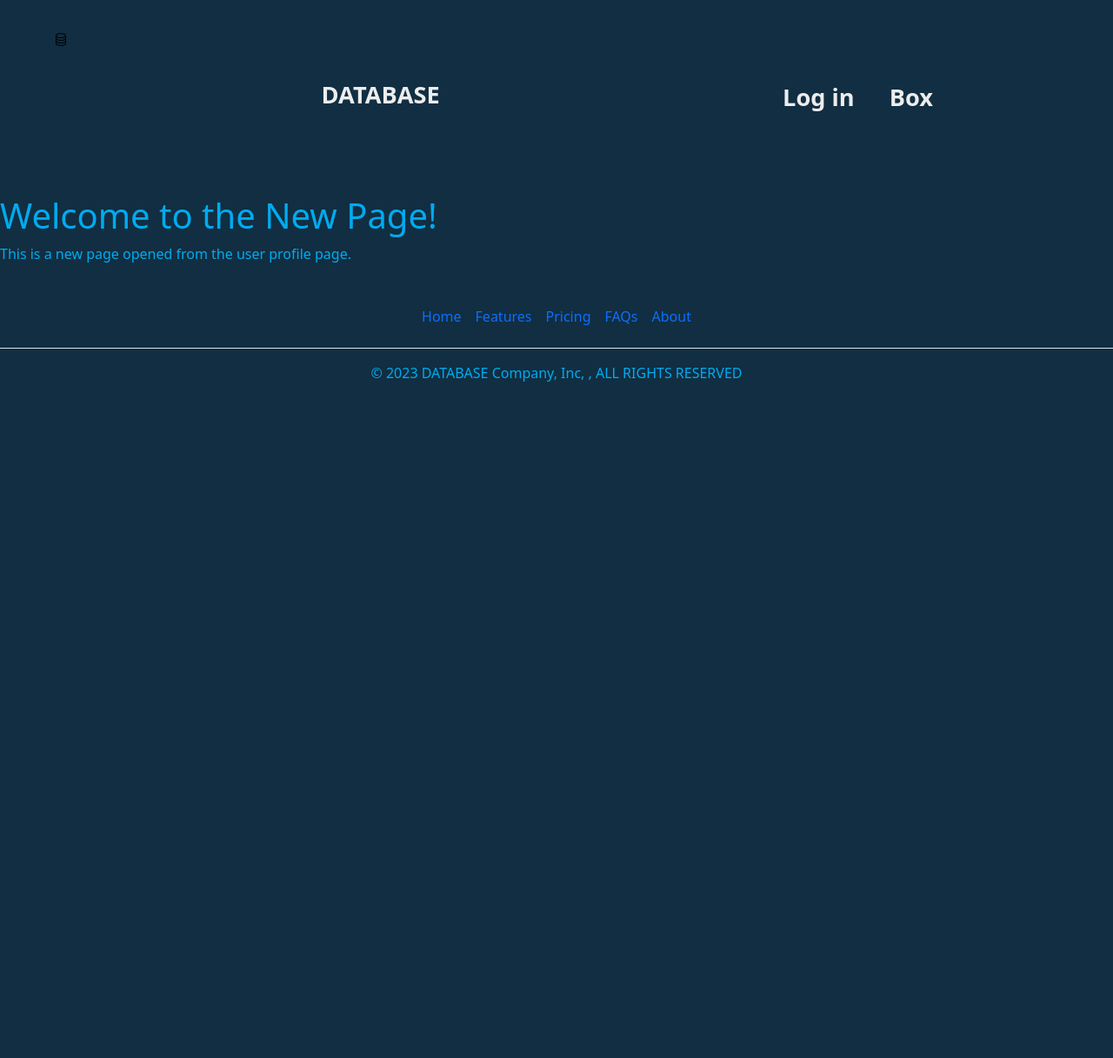
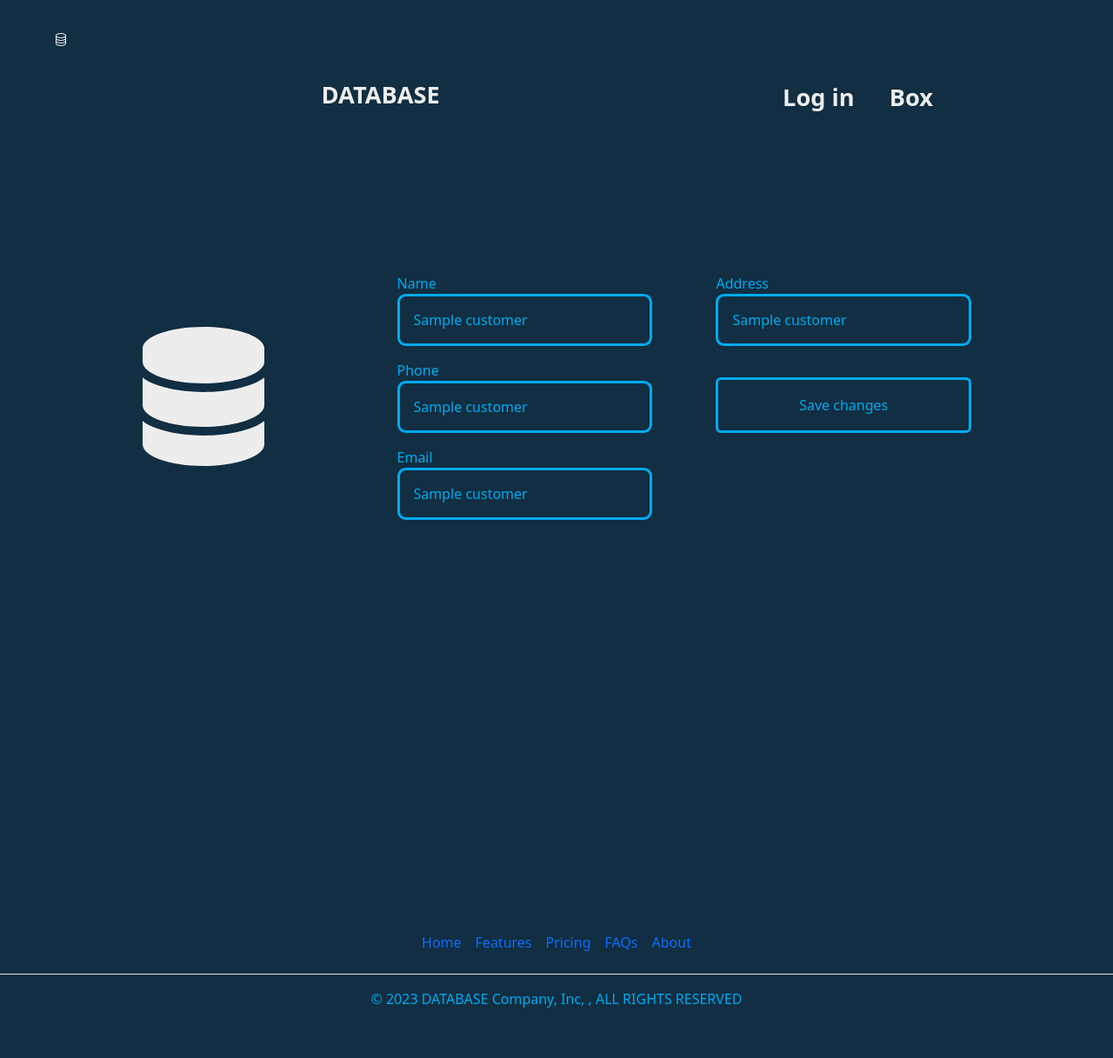
Before and after one commit to Esapling/Shopping-Website-Database-Project, a Flask app: template templates/update_profile.html in a window 1280 px wide. Shown: the whole page at 87% size. Before the commit the page ends 439 px from the top, so only its background shows below. Run offline with Flask 3, Linux system fonts and the light colour scheme; the template is opened without the code that fills it: values that come from a table or form of the project are taken from there, most other values are stand-ins (such as "Sample title", 1, 10 or a date in 2020); some libraries are stand-ins or nearby versions.

Commit message:
Implemented update_profile.py

```diff
--- a/instances/fav_box.sql
+++ b/instances/fav_box.sql
@@ -5,6 +5,6 @@ CREATE TABLE CUSTOMER_FAV_BOXES(
         ON UPDATE CASCADE,
 
     product_id INT NOT NULL REFERENCES PRODUCT (product_id)
-            ON DELETE CASCADE -- you missed the possiblity of buying the relevan item sadly :)
-            ON UPDATE CASCADE,
+            ON DELETE CASCADE -- you missed the possibility of buying the relevant item sadly :)
+            ON UPDATE CASCADE
 );
--- a/models.py
+++ b/models.py
@@ -28,8 +28,6 @@ class UpdateProfileForm(FlaskForm):
     phone = StringField("phone", validators=[DataRequired(), validators.Length(min=8)],
                         render_kw={"class": "input-field"})
     email = StringField("email", validators=[DataRequired(), validators.Email()], render_kw={"class": "input-field"})
-    password = StringField("password", validators=[DataRequired(), validators.Length(min=8)],
-                           render_kw={"class": "input-field"})
     address = StringField("address", validators=[DataRequired(), validators.Length(min=8)],
                           render_kw={"class": "input-field"})
     submit = SubmitField("submit", render_kw={"class": "submit-field"})
--- a/server.py
+++ b/server.py
@@ -1,6 +1,8 @@
 #! venv/bin/python3
 from flask import Flask, render_template, redirect, url_for, request, flash, session, jsonify
 from flask_bootstrap import Bootstrap5
+from flask_wtf.csrf import CSRFProtect
+
 from models import LoginForm, SignUpForm, UpdateProfileForm
 import os
 from database_manager import DatabaseManagement
@@ -12,6 +14,7 @@ from random import shuffle
 from config import DEBUG, PORT, username, password, database
 
 # from regUserManager import RegUser
+from utilities import hashPassword
 
 SECRET_KEY = os.urandom(32)
 
@@ -20,9 +23,49 @@ app = Flask(__name__)
 app.secret_key = SECRET_KEY
 bootstrap = Bootstrap5(app)
 
+csrf = CSRFProtect()
+csrf.init_app(app)
 
-# seperate relative methods in diff modules with classes
+# separate relative methods in diff modules with classes
 
+"""
+    TODO:
+        [ ] User Profile
+            [~] Update
+            [ ] Delete
+        [ ] Favorites
+            [ ] Insert
+            [ ] Delete
+        [ ] Items more(?)
+            [ ] Sort alphabetical
+            [ ] Sort cost
+        [ ] Buying
+            [ ] Add to cart
+            [ ] Payment (?)
+            [ ] Stock control
+        [ ] Shoppingcart/box
+            [ ] See past transactions
+            [ ] Bill
+        [ ] Admin
+            [ ] Add new item
+            [ ] Delete item
+            [ ] Update item
+            [ ] Add new category
+            [ ] Delete category
+            [ ] Update category
+            [ ] Add new user
+            [ ] Delete user
+            [ ] Update user
+            [ ] See all transactions
+            [ ] See all users
+            [ ] See all items
+            [ ] See all categories
+            [ ] See all favorites
+            [ ] See all shopping carts
+            [ ] See all users
+        [ ] Searchbox
+
+"""
 
 @app.route("/favourites/<product_id>")
 def add_shopbox(product_id):
@@ -180,14 +223,15 @@ def sign_up(msg=None):
 def update_profile():
     updateProfileForm = UpdateProfileForm()
     if request.method == 'GET':
-        return render_template('update_profile.html', form=updateProfileForm)
+        customer_obj = Customer()
+        customer = customer_obj.getCustomerByEmail(email=session['user_email'])
+        return render_template('update_profile.html', customer=customer, form=updateProfileForm)
     elif request.method == 'POST' and updateProfileForm.validate_on_submit():
         customer_dict = {
             "name": updateProfileForm.name.data,
             "phone": updateProfileForm.phone.data,
             "address": updateProfileForm.address.data,
-            "email": updateProfileForm.email.data,
-            "password": updateProfileForm.password.data
+            "email": updateProfileForm.email.data
         }
         customer_obj = Customer()
         customer_id = customer_obj.checkCustomerExistByPhone(customer_phone=customer_dict['phone'])
--- a/static/css/user_page.css
+++ b/static/css/user_page.css
@@ -72,6 +72,23 @@
     border: .2rem solid var(--main-color);
     border-radius: .6rem;
 }
+
+.user-details .info-item input {
+    width: 80%;
+    height: 100%;
+    padding: 1rem;
+    font-size: 1rem;
+    color: var(--main-color);
+    background: transparent;
+    border: .2rem solid var(--main-color);
+    border-radius: .6rem;
+}
+
+.user-details .info-item label {
+    text-align: start;
+    display: block;
+}
+
 .info-item button{
     position: relative;
     margin: 10% 0;
--- a/templates/update_profile.html
+++ b/templates/update_profile.html
@@ -3,7 +3,7 @@
 {% extends 'base.html' %}
 
 {%block styles%}
-<link rel="stylesheet" href="{{url_for('static', filename='css/user_page.css')}}" />
+<link rel="stylesheet" href="{{url_for('static', filename='css/user_page.css')}}"/>
 {%endblock%}
 
 {%from 'bootstrap5/form.html' import render_form%}
@@ -16,7 +16,7 @@
                 <svg xmlns> " width="24" height="24" fill="currentColor" class="bi bi-database"
                     viewBox="0 0 16 16">
                     <path
-                            d="M4.318 2.687C5.234 2.271 6.536 2 8 2s2.766.27 3.682.687C12.644 3.125 13 3.627 13 4c0 .374-.356.875-1.318 1.313C10.766 5.729 9.464 6 8 6s-2.766-.27-3.682-.687C3.356 4.875 3 4.373 3 4c0-.374.356-.875 1.318-1.313ZM13 5.698V7c0 .374-.356.875-1.318 1.313C10.766 8.729 9.464 9 8 9s-2.766-.27-3.682-.687C3.356 7.875 3 7.373 3 7V5.698c.271.202.58.378.904.525C4.978 6.711 6.427 7 8 7s3.022-.289 4.096-.777A4.92 4.92 0 0 0 13 5.698ZM14 4c0-1.007-.875-1.755-1.904-2.223C11.022 1.289 9.573 1 8 1s-3.022.289-4.096.777C2.875 2.245 2 2.993 2 4v9c0 1.007.875 1.755 1.904 2.223C4.978 15.71 6.427 16 8 16s3.022-.289 4.096-.777C13.125 14.755 14 14.007 14 13V4Zm-1 4.698V10c0 .374-.356.875-1.318 1.313C10.766 11.729 9.464 12 8 12s-2.766-.27-3.682-.687C3.356 10.875 3 10.373 3 10V8.698c.271.202.58.378.904.525C4.978 9.71 6.427 10 8 10s3.022-.289 4.096-.777A4.92 4.92 0 0 0 13 8.698Zm0 3V13c0 .374-.356.875-1.318 1.313C10.766 14.729 9.464 15 8 15s-2.766-.27-3.682-.687C3.356 13.875 3 13.373 3 13v-1.302c.271.202.58.378.904.525C4.978 12.71 6.427 13 8 13s3.022-.289 4.096-.777c.324-.147.633-.323.904-.525Z" />
+                            d="M4.318 2.687C5.234 2.271 6.536 2 8 2s2.766.27 3.682.687C12.644 3.125 13 3.627 13 4c0 .374-.356.875-1.318 1.313C10.766 5.729 9.464 6 8 6s-2.766-.27-3.682-.687C3.356 4.875 3 4.373 3 4c0-.374.356-.875 1.318-1.313ZM13 5.698V7c0 .374-.356.875-1.318 1.313C10.766 8.729 9.464 9 8 9s-2.766-.27-3.682-.687C3.356 7.875 3 7.373 3 7V5.698c.271.202.58.378.904.525C4.978 6.711 6.427 7 8 7s3.022-.289 4.096-.777A4.92 4.92 0 0 0 13 5.698ZM14 4c0-1.007-.875-1.755-1.904-2.223C11.022 1.289 9.573 1 8 1s-3.022.289-4.096.777C2.875 2.245 2 2.993 2 4v9c0 1.007.875 1.755 1.904 2.223C4.978 15.71 6.427 16 8 16s3.022-.289 4.096-.777C13.125 14.755 14 14.007 14 13V4Zm-1 4.698V10c0 .374-.356.875-1.318 1.313C10.766 11.729 9.464 12 8 12s-2.766-.27-3.682-.687C3.356 10.875 3 10.373 3 10V8.698c.271.202.58.378.904.525C4.978 9.71 6.427 10 8 10s3.022-.289 4.096-.777A4.92 4.92 0 0 0 13 8.698Zm0 3V13c0 .374-.356.875-1.318 1.313C10.766 14.729 9.464 15 8 15s-2.766-.27-3.682-.687C3.356 13.875 3 13.373 3 13v-1.302c.271.202.58.378.904.525C4.978 12.71 6.427 13 8 13s3.022-.289 4.096-.777c.324-.147.633-.323.904-.525Z"/>
                 </svg>
                 DATABASE</a>
             <div class="container-items">
@@ -27,18 +27,46 @@
     </div>
 </header>
 
-
-<html lang="en">
-<head>
-    <meta charset="UTF-8">
-    <meta name="viewport" content="width=device-width, initial-scale=1.0">
-    <title>User Update Page</title>
-</head>
-<body>
-<h1>Welcome to the New Page!</h1>
-<p>This is a new page opened from the user profile page.</p>
-</body>
-</html>
+<section class="section section-user" id="section-user">
+    <div class="container-user">
+        <div class="icon">
+            <svg xmlns="http://www.w3.org/2000/svg" height="10rem" width="10rem" viewBox="0 0 448 512">
+                <style>
+                    svg {
+                        fill: #ededed
+                    }
+                </style>
+                <path d="M448 80v48c0 44.2-100.3 80-224 80S0 172.2 0 128V80C0 35.8 100.3 0 224 0S448 35.8 448 80zM393.2 214.7c20.8-7.4 39.9-16.9 54.8-28.6V288c0 44.2-100.3 80-224 80S0 332.2 0 288V186.1c14.9 11.8 34 21.2 54.8 28.6C99.7 230.7 159.5 240 224 240s124.3-9.3 169.2-25.3zM0 346.1c14.9 11.8 34 21.2 54.8 28.6C99.7 390.7 159.5 400 224 400s124.3-9.3 169.2-25.3c20.8-7.4 39.9-16.9 54.8-28.6V432c0 44.2-100.3 80-224 80S0 476.2 0 432V346.1z"/>
+            </svg>
+        </div>
+        <form class="user-details custom-form" method="post">
+            {{ form.csrf_token }}
+            <div>
+                <div class="info-item" style="margin-bottom: 1rem">
+                    <label for="name">Name</label>
+                    <input id="name" type="text" name="name" value="{{customer[0]}}"/>
+                </div>
+                <div class="info-item" style="margin-bottom: 1rem">
+                    <label for="phone">Phone</label>
+                    <input id="phone" type="text" name="phone" value="{{customer[1]}}"/>
+                </div>
+                <div class="info-item">
+                    <label for="email">Email</label>
+                    <input id="email" type="text" name="email" value="{{customer[3]}}"/>
+                </div>
+            </div>
+            <div class="info-col">
+                <div class="info-item">
+                    <label for="address">Address</label>
+                    <input id="address" type="text" name="address" value="{{customer[2]}}"/>
+                </div>
+                <div class="info-item">
+                    <button class="btn btn-outline-success" type="submit">Save changes</button>
+                </div>
+            </div>
+        </form>
+    </div>
+</section>
 
 {% include 'footer.html' %}
 
--- a/templates/user_page.html
+++ b/templates/user_page.html
@@ -59,9 +59,9 @@
           <button class="btn btn-outline-success" type="submit">See Shop History</button>
         </div>
         <div class="info-item">
-          <form action="{{url_for('update_profile')}}" method="get">
-            <button class="btn btn-outline-success" type="submit">Update User Data</button> <!--WORK IN PROGRESS-->
-          </form>
+          <a href="{{url_for('update_profile')}}">
+            <button class="btn btn-outline-success" type="submit">Update Profile</button>
+          </a>
         </div>
 
       </div>
```
Also changed, not shown: customer_manager.py (+46 -38 lines).
